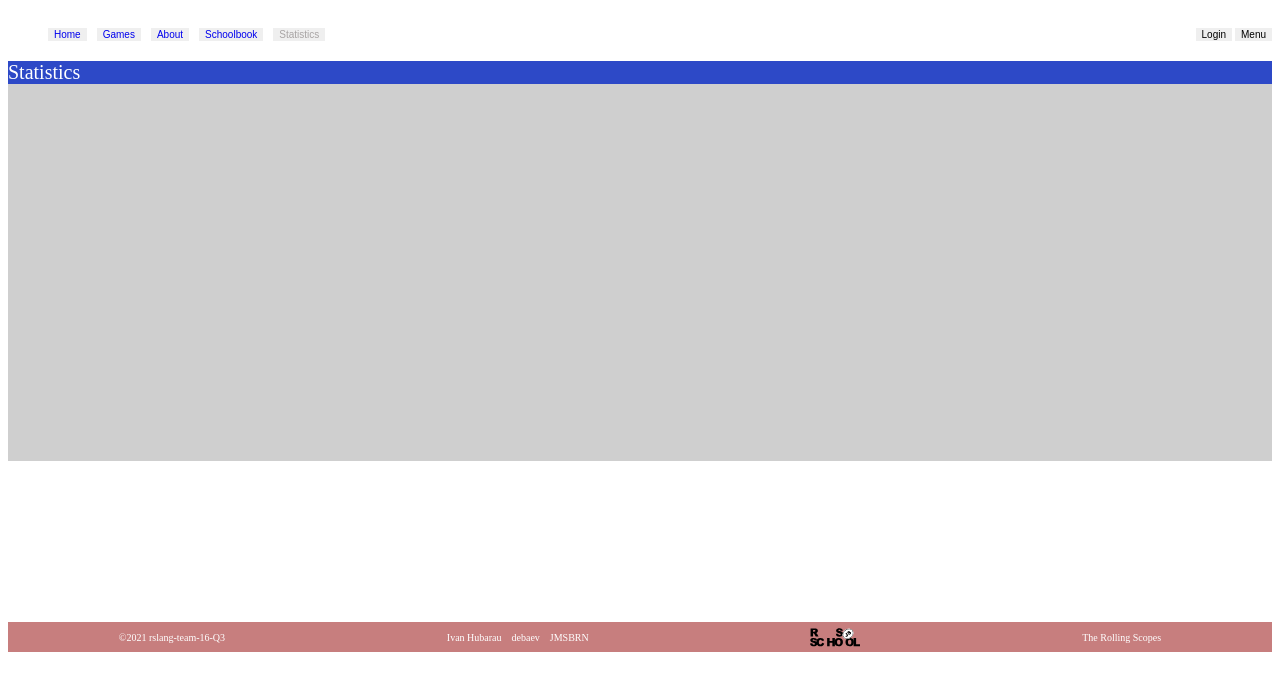
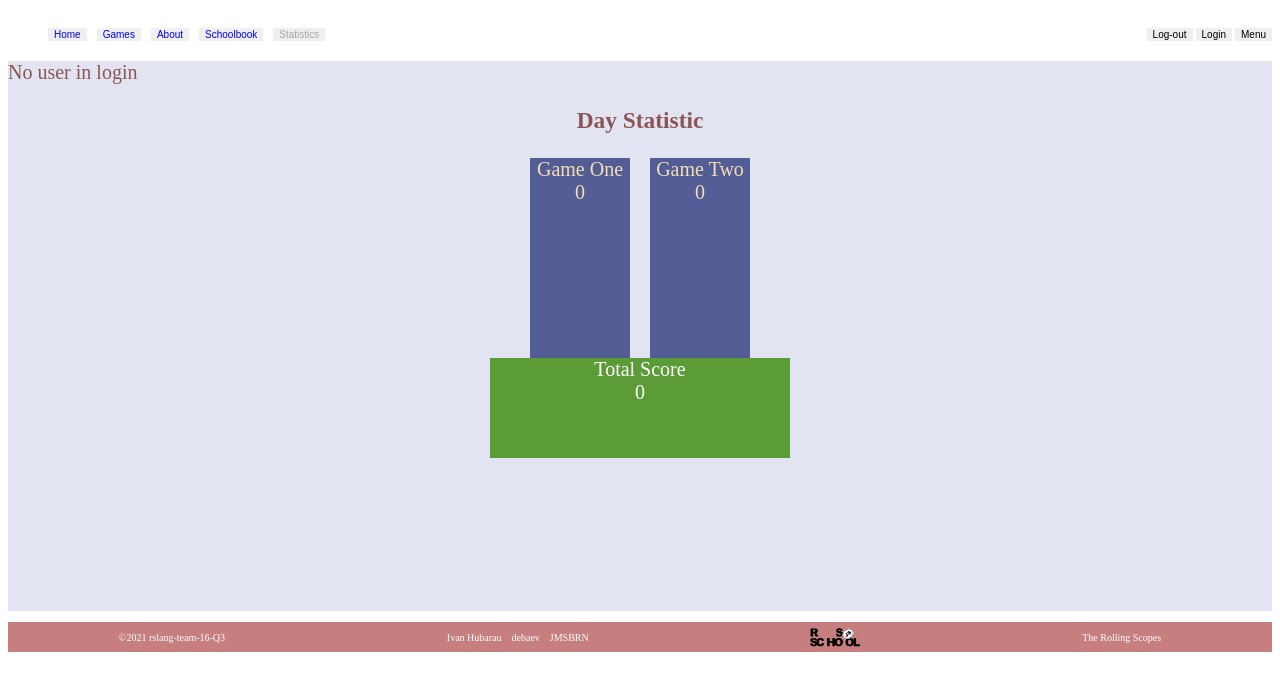
Before and after one commit to JMSBRN/rslang-team-16-jmsbrn, a React (Create React App) app: page /statistics in a window 1280 px wide. Shown: the top 690 px of the page. Built offline with nearby package versions, Linux system fonts and the light colour scheme.

Commit message:
feat: add functional with local-storage, add name in auth component, when user in login change name, score in statistics comp., add logout btn (if run storge cleared

```diff
--- a/src/Api.js
+++ b/src/Api.js
@@ -20,8 +20,11 @@ export const createUser = async (user) => {
 		body: JSON.stringify(user)
 	});
 	const content = await rawResponse.json();
-	console.log(content);
-	localStorage.setItem('user', JSON.stringify(user))
+	localStorage.setItem('name', JSON.stringify(content.name))
+	localStorage.setItem('email', JSON.stringify(content.email))
+	localStorage.setItem('user', JSON.stringify(content.email))
+
+
 };
 export const loginUser = async (user )=> {
   const rawResponse = await fetch(signIn, {
@@ -33,7 +36,8 @@ export const loginUser = async (user )=> {
     body: JSON.stringify(user)
   });
   const content = await rawResponse.json()
-  console.log(content);
-	localStorage.setItem('userId', JSON.stringify(content.userId))
-	localStorage.setItem('userToken', JSON.stringify(content.token))
+  localStorage.setItem('token', JSON.stringify(content.token))
+	localStorage.setItem('name', JSON.stringify(content.name))
+  localStorage.setItem('refreshToken', JSON.stringify(content.refreshToken))
+	localStorage.setItem('id', JSON.stringify(content.userId))
 };
--- a/src/App.js
+++ b/src/App.js
@@ -19,6 +19,7 @@ import Auth from './components/Auth';
 function App() {
   const [words, setWords] = useState([]);
   const [groups, setGroups] = useState(1);
+  const [name, setName] = useState('');
   const [email, setEmail] = useState('');
   const [password, setPassword] = useState('');
   const [loginValues, setLoginValues] = useState('');
@@ -79,6 +80,9 @@ function App() {
      menu.className = 'auth';
     }, 0);
   };
+  const handleGetName = (e) => {
+    setName(e.target.value);
+  };
   const handleGetEmail = (e) => {
     setEmail(e.target.value);
   };
@@ -97,13 +101,17 @@ function App() {
 	const getRegistrValues = (e) => {
     e.preventDefault();
     const user = {
+      name: `${name}`,
       email: `${email}`,
       password: `${password}`
      };
-     setRegistrValues(email, password);
+     setRegistrValues(name, email, password);
      createUser(user);
-
 	};
+  const clearLocalStorage = () => {
+    localStorage.clear();
+    window.location.reload();
+  };
   return (
     <div className="app">
       <Context.Provider value={{
@@ -118,12 +126,14 @@ function App() {
         openLogin,
         closeAuth,
         openAuth,
+        handleGetName,
         handleGetEmail,
         handleGetPassword,
         email,
         password,
         getLoginValues,
-        getRegistrValues
+        getRegistrValues,
+        clearLocalStorage
       }}>
        <Header/>
        <Routes>
--- a/src/Header.jsx
+++ b/src/Header.jsx
@@ -3,7 +3,7 @@ import { NavLink } from 'react-router-dom';
 import { Context } from './Context';
 
 const Header = () => {
- const {openMenu, openLogin} = useContext(Context)
+ const {openMenu, openLogin, clearLocalStorage} = useContext(Context);
 	return (
 	 <div className='header'>
 			 <ul className='header-nv-btns'>
@@ -11,7 +11,7 @@ const Header = () => {
 					<NavLink to={'/'} className={({isActive})=> isActive ? 'active-link' : ''}>Home</NavLink>
 				</button>
 				<button className='header-nav-btn'>
-					<NavLink to={'games'} className={({isActive})=> isActive ? 'active-link' : ''} >Games</NavLink>
+					<NavLink  to={'games'} className={({isActive})=> isActive ? 'active-link' : ''} >Games</NavLink>
 				</button>
 				<button className='header-nav-btn'>
 					<NavLink to={'about'} className={({isActive})=> isActive ? 'active-link' : ''} >About</NavLink>
@@ -20,10 +20,13 @@ const Header = () => {
 					<NavLink to={'schoolbook'} className={({isActive})=> isActive ? 'active-link' : ''} >Schoolbook</NavLink>
 				</button >
 				<button className='header-nav-btn'>
-					<NavLink to={'statistics'} className={({isActive})=> isActive ? 'active-link' : ''} >Statistics</NavLink>
+					<NavLink  to={'statistics'} className={({isActive})=> isActive ? 'active-link' : ''} >Statistics</NavLink>
 				</button>
 			 </ul>
 			 <div className="login-menu-btns-container">
+				 <div className="out-btn">
+						<button onClick={clearLocalStorage} className='out-btn'>Log-out</button>
+				 </div>
 				 <div className="login-btn">
 						<button onClick={openLogin} className='login-btn'>Login</button>
 				 </div>
--- a/src/components/Auth.jsx
+++ b/src/components/Auth.jsx
@@ -2,7 +2,7 @@ import React,{useContext} from 'react'
 import { Context } from '../Context'
 
 function Auth() {
-	const {closeAuth, handleGetEmail, handleGetPassword, getRegistrValues} = useContext(Context);
+	const {closeAuth, handleGetEmail, handleGetName, handleGetPassword, getRegistrValues} = useContext(Context);
 	const showPassword = () => {
 		var x = document.getElementById("auth-input-psw");
 		if (x.type === "password") {
@@ -18,6 +18,7 @@ function Auth() {
 				<h4 className='auth-title'>Lorem ipsum dolor sit amet consectetur</h4>
 				<p className='auth-paragraf'>Lorem ipsum dolor sit!</p>
 				<form className="auth-input-container">
+					<input onChange={handleGetName} className='auth-input' type="text" placeholder='name'/>
 					<input onChange={handleGetEmail} className='auth-input' type="email" placeholder='E-mail'/>
 					<input onChange={handleGetPassword} id="auth-input-psw"  className='auth-input' name='password' type="password" autoComplete="on" minLength={8} placeholder='Password' required/>
 					<button onClick={getRegistrValues} className='auth-submit-btn'>Register</button>
--- a/src/pages/Statistics.jsx
+++ b/src/pages/Statistics.jsx
@@ -1,18 +1,34 @@
 import React from 'react';
 
 const Statistics = () => {
+const id = localStorage.getItem('id');
+const getLocalValues  = localStorage.getItem(id);
+const localValues = JSON.parse(getLocalValues);
+const nameUser = localStorage.getItem('name');
+const user = {
+	name: `${JSON.parse(nameUser)}`,
+	gameOne: 1,
+	gameTwo: 3,
+	totalScore: 4
+	};
+if(id !== null){
+  localStorage.setItem(id, JSON.stringify(user));
+};
 	return (
-	<div className='statistics'>Statistics
-			{/* <button onClick={handlerSetGroupInc}> Set Group +</button>
-        <button onClick={handlerSetGroupDecr}> Set Group -</button>
-        <button onClick={handlerGetWords}>Get words</button>
-        <div>{`Group = ${groups}`}</div>
-        <div>{
-          words.map(word =>
-            <div className='words' key={word.id}>{`word is = ${word.word}`}</div>
-            )
-          }
-        </div> */}
+		<div className='statistics'>
+			<span>{localValues? localValues.name :'No user in login'}</span>
+      <h3 className='st-title'>Day Statistic </h3>
+			<div className="st-games-container">
+				<div className="st-game">Game One
+				  <div className="game-score">{localValues? localValues.gameOne :0}</div>
+				</div>
+				<div className="st-game">Game Two
+				<div className="game-score">{localValues? localValues.gameTwo :0}</div>
+				</div>
+			</div>
+			<div className="st-total-count">Total Score
+			<div className="total-score">{localValues? localValues.totalScore :0}</div>
+			</div>
 		</div>
 	);
 };
--- a/src/pages/statistics.css
+++ b/src/pages/statistics.css
@@ -1,5 +1,31 @@
 .statistics {
-	background-color: rgb(45, 73, 199);
-  color: rgb(255, 255, 255);
+	width: 100%;
+	height: 550px;
+	background-color: rgb(226, 229, 241);
+  color: rgb(139, 85, 85);
 	font-size: 20px;
 }
+.st-title {
+	text-align: center;
+}
+.st-games-container {
+	display: flex;
+	gap: 20px;
+	align-items: center;
+	justify-content: center;
+}
+.st-game {
+	text-align: center;
+	width: 100px;
+	height: 200px;
+	background-color: rgb(81, 93, 148)	;
+	color: wheat;
+}
+.st-total-count {
+	margin: 0 auto;
+	text-align: center;
+	width: 300px;
+	height: 100px;
+	color: rgb(255, 255, 255);
+	background-color: rgb(91, 156, 54);
+}
--- a/src/styles/header.css
+++ b/src/styles/header.css
@@ -25,12 +25,14 @@
 .header-nav-btn a {
 	text-decoration: none;
 }
+.out-btn,
 .login-btn,
 .menu-btn  {
 	font-size: 10px;
 	border: none;
 }
 .login-btn :hover,
+.out-btn :hover,
 .menu-btn :hover  {
 	color: red;
   cursor: pointer;
```
